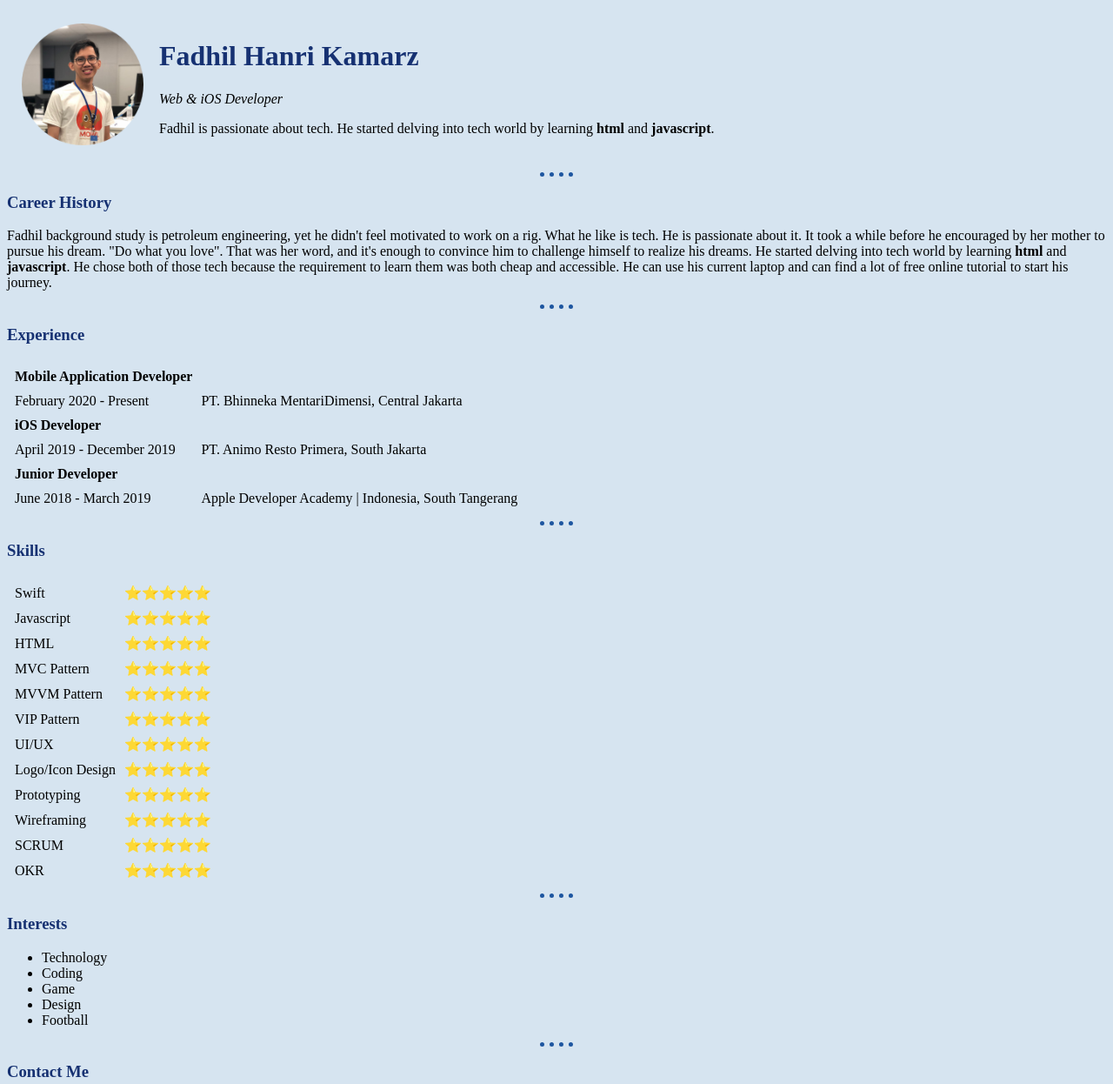
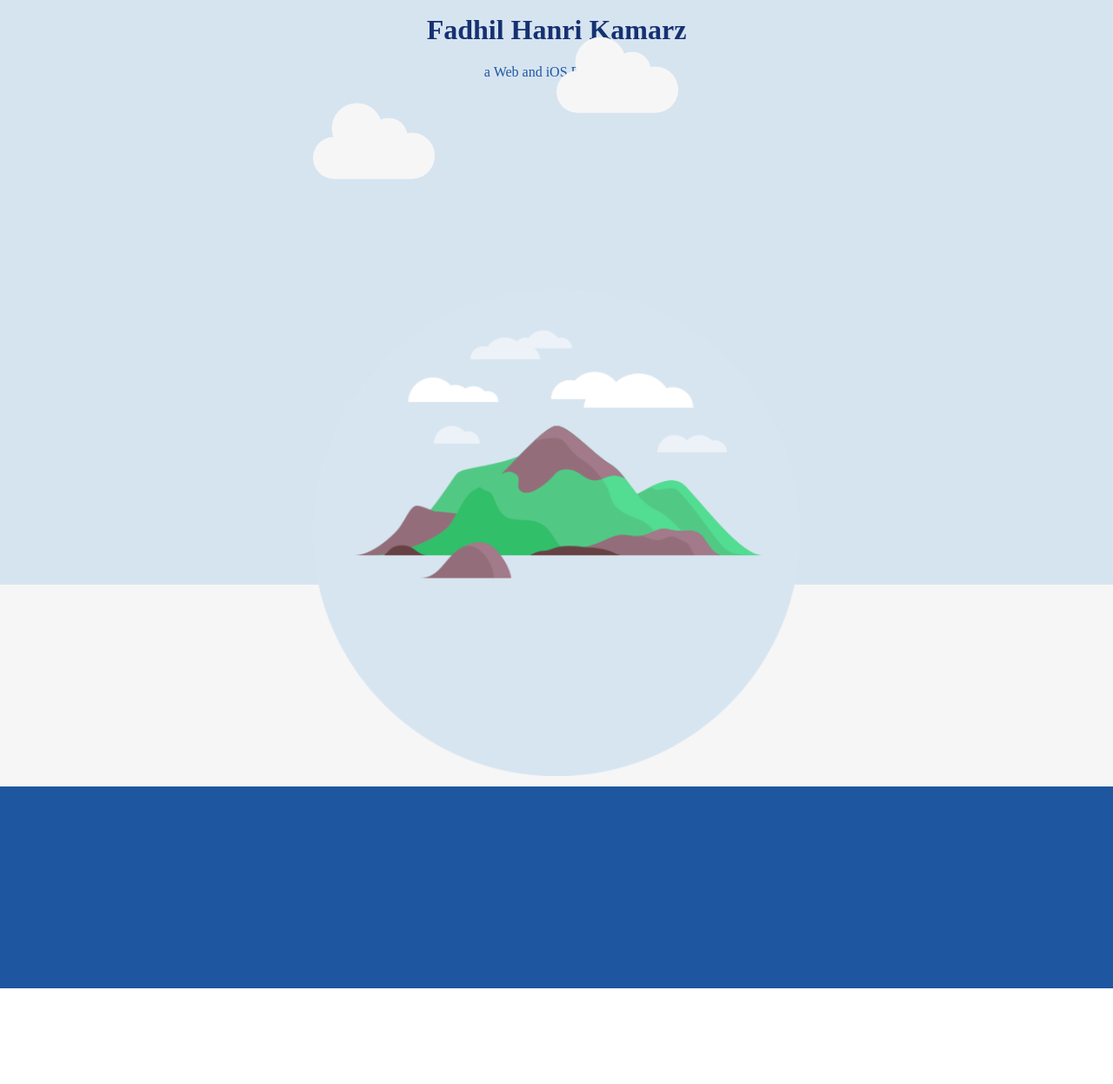
Before and after one commit to fadhilhaka/fadhilhaka.github.io, a plain HTML site: page index.html in a window 1280 px wide. Shown: the whole page at 87% size. After the commit the page ends 1136 px from the top, so only its background shows below. Drawn offline with Linux system fonts and the light colour scheme.

Commit message:
Add icons and images.

```diff
--- a/css/styles.css
+++ b/css/styles.css
@@ -1,10 +1,16 @@
+/* TAG SELECTORS */
 body {
-  background-color: #d6e4f0;
+  margin: 0;
 }
 
 a {
   color: #163172;
   text-decoration: none;
+}
+
+div {
+  background-color: #d6e4f0;
+  padding: 16px;
 }
 
 img {
@@ -22,3 +28,41 @@ hr {
 h1, h2, h3, h4, h5, h6 {
   color: #163172;
 }
+
+h1 {
+  margin-top: 0;
+}
+
+p {
+  color: #1e56a0;
+  margin-bottom: 0;
+}
+
+/* CLASS SELECTORS */
+.top-container {
+  text-align: center;
+}
+
+.top-cloud {
+  position: absolute;
+}
+
+.bottom-cloud {
+  position: absolute;
+}
+
+.island {
+  height: 560px;
+  position: relative;
+  top: 240px;
+}
+
+.middle-container {
+  background-color: #f6f6f6;
+  height: 200px;
+}
+
+.bottom-container {
+  background-color: #1e56a0;
+  height: 200px;
+}
--- a/index.html
+++ b/index.html
@@ -3,116 +3,27 @@
 
 <head>
   <meta charset="utf-8">
-  <title> 💻Fadhil Hanri Kamarz</title>
+  <title>Fadhil Hanri Kamarz</title>
   <link rel="stylesheet" href="css/styles.css">
+  <link rel="icon" href="icons/personal-computer.ico">
 </head>
 
 <body>
-  <table cellspacing="16">
-    <tr>
-      <td><img src="images/fadhil.png" alt="Fadhil profile picture"></td>
-      <td><h1><a href="https://www.linkedin.com/in/fadhilhanri/">Fadhil Hanri Kamarz</a></h1>
-      <p><em>Web & iOS Developer</em></p>
-      <p>Fadhil is passionate about tech. He started delving into tech world by learning <strong>html</strong> and <strong>javascript</strong>.</p></td>
-    </tr>
-  </table>
-  <hr>
-  <h3>Career History</h3>
-  <p>Fadhil background study is petroleum engineering, yet he didn't feel motivated to work on a rig.
-    What he like is tech. He is passionate about it. It took a while before he encouraged by her mother to pursue his dream.
-    "Do what you love". That was her word, and it's enough to convince him to challenge himself to realize his dreams.
-    He started delving into tech world by learning <strong>html</strong> and <strong>javascript</strong>.
-    He chose both of those tech because the requirement to learn them was both cheap and accessible.
-    He can use his current laptop and can find a lot of free online tutorial to start his journey.
-  </p>
-  <hr>
-  <h3>Experience</h3>
-  <table cellspacing="8">
-    <tr>
-      <td><strong>Mobile Application Developer</strong></td>
-    </tr>
-    <tr>
-      <td>February 2020 - Present</td>
-      <td>PT. Bhinneka MentariDimensi, Central Jakarta</td>
-    </tr>
-    <tr>
-      <td><strong>iOS Developer</strong></td>
-    </tr>
-    <tr>
-      <td>April 2019 - December 2019</td>
-      <td>PT. Animo Resto Primera, South Jakarta</td>
-    </tr>
-    <tr>
-      <td><strong>Junior Developer</strong></td>
-    </tr>
-    <tr>
-      <td>June 2018 - March 2019</td>
-      <td>Apple Developer Academy | Indonesia, South Tangerang</td>
-    </tr>
-  </table>
-  <hr>
-  <h3>Skills</h3>
-  <table cellspacing="8">
-    <tr>
-      <td>Swift</td>
-      <td>⭐️⭐️⭐️⭐️⭐️</td>
-    </tr>
-    <tr>
-      <td>Javascript</td>
-      <td>⭐️⭐️⭐️⭐️⭐️</td>
-    </tr>
-    <tr>
-      <td>HTML</td>
-      <td>⭐️⭐️⭐️⭐️⭐️</td>
-    </tr>
-    <tr>
-      <td>MVC Pattern</td>
-      <td>⭐️⭐️⭐️⭐️⭐️</td>
-    </tr>
-    <tr>
-      <td>MVVM Pattern</td>
-      <td>⭐️⭐️⭐️⭐️⭐️</td>
-    </tr>
-    <tr>
-      <td>VIP Pattern</td>
-      <td>⭐️⭐️⭐️⭐️⭐️</td>
-    </tr>
-    <tr>
-      <td>UI/UX</td>
-      <td>⭐️⭐️⭐️⭐️⭐️</td>
-    </tr>
-    <tr>
-      <td>Logo/Icon Design</td>
-      <td>⭐️⭐️⭐️⭐️⭐️</td>
-    </tr>
-    <tr>
-      <td>Prototyping</td>
-      <td>⭐️⭐️⭐️⭐️⭐️</td>
-    </tr>
-    <tr>
-      <td>Wireframing</td>
-      <td>⭐️⭐️⭐️⭐️⭐️</td>
-    </tr>
-    <tr>
-      <td>SCRUM</td>
-      <td>⭐️⭐️⭐️⭐️⭐️</td>
-    </tr>
-    <tr>
-      <td>OKR</td>
-      <td>⭐️⭐️⭐️⭐️⭐️</td>
-    </tr>
-  </table>
-  <hr>
-  <h3>Interests</h3>
-  <ul>
-    <li>Technology</li>
-    <li>Coding</li>
-    <li>Game</li>
-    <li>Design</li>
-    <li>Football</li>
-  </ul>
-  <hr>
-  <h3><a href="contact-me.html">Contact Me</a></h3>
+  <div class="top-container">
+    <img class="top-cloud" src="images/cloud.png" alt="cloud-image">
+    <h1>Fadhil Hanri Kamarz</h1>
+    <p>a Web and iOS Developer</p>
+    <img class="bottom-cloud" src="images/cloud.png" alt="cloud-image">
+    <!-- Icons made by <a href="https://www.flaticon.com/authors/iconixar" title="iconixar">iconixar</a> from <a href="https://www.flaticon.com/" title="Flaticon"> www.flaticon.com</a> -->
+    <img class="island" src="images/island.png" alt="island-image">
+    <!-- Icons made by <a href="https://www.flaticon.com/authors/freepik" title="Freepik">Freepik</a> from <a href="https://www.flaticon.com/" title="Flaticon"> www.flaticon.com</a> -->
+  </div>
+  <div class="middle-container">
+
+  </div>
+  <div class="bottom-container">
+
+  </div>
 </body>
 
 </html>
```
Also changed, not shown: about-me.html (added, +119 -0 lines), contact-me.html (+2 -0 lines), icons/email.ico (added), icons/personal-computer.ico (added), images/alps.png (added), images/cloud.png (added), images/island.png (added), images/smart-city.png (added), 2 other files.
